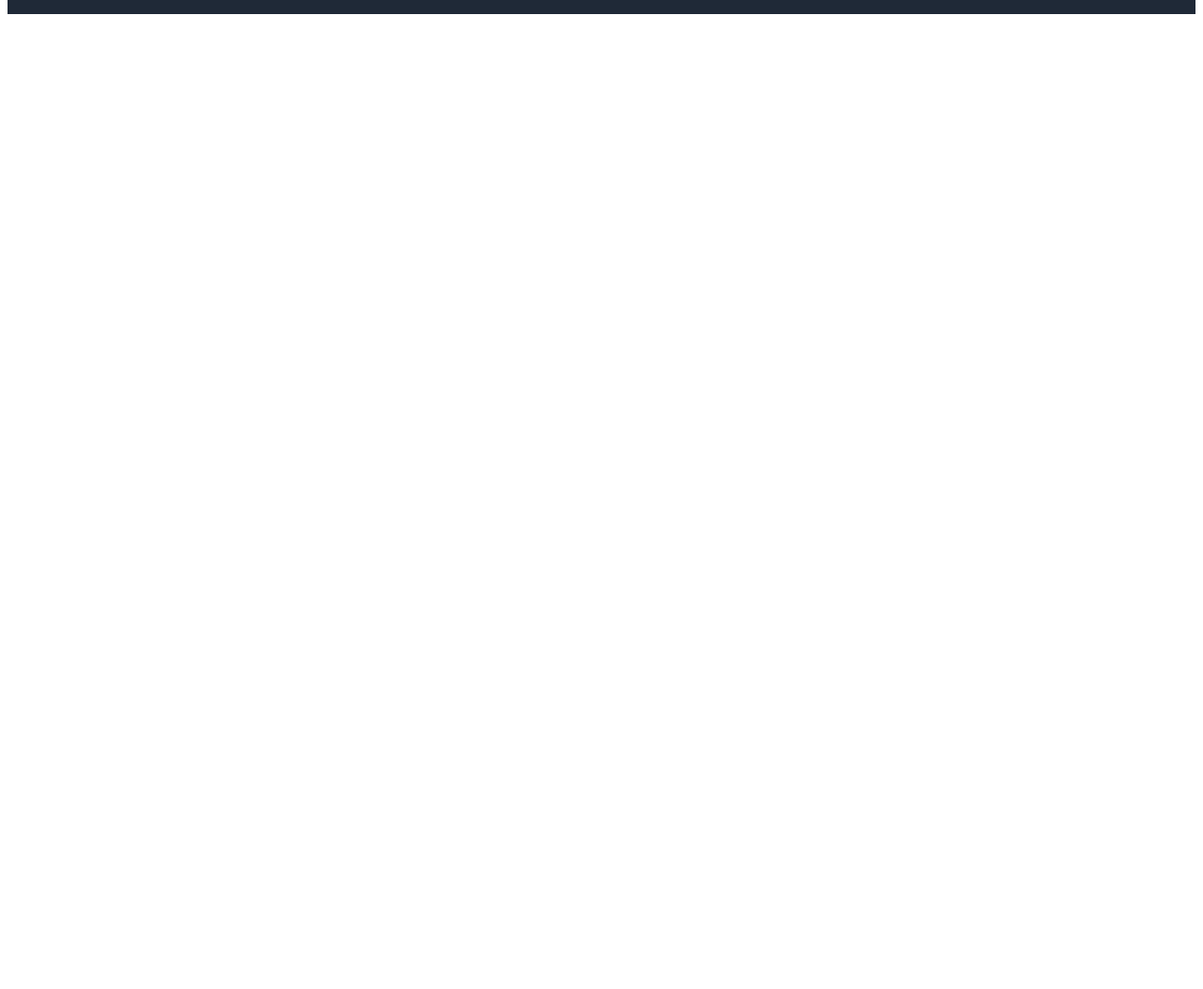
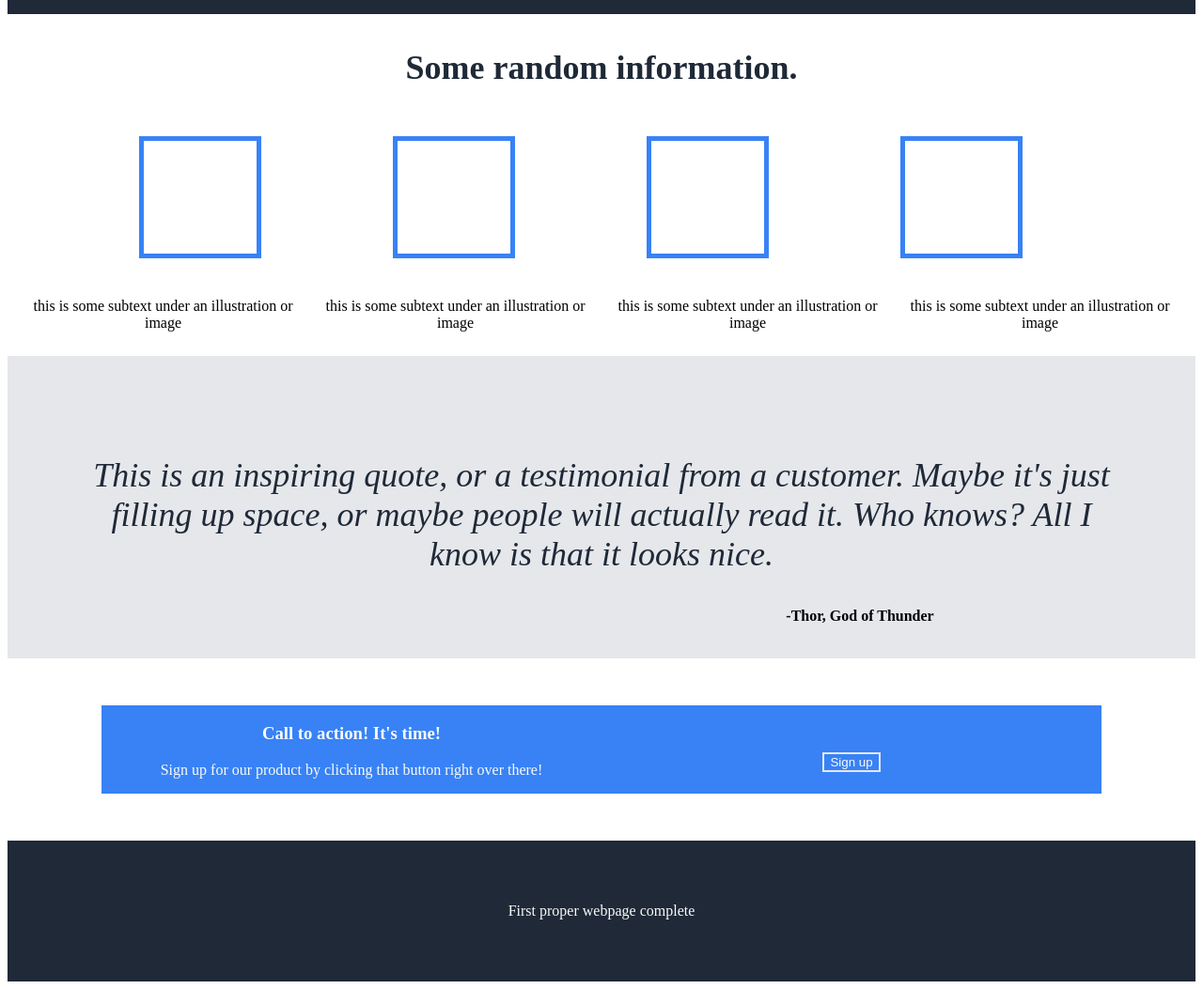
Before and after one commit to JasdebiLeon/Landing-Page, a plain HTML site: page index.html in a window 1280 px wide. Shown: the part 440-1493 px from the top of the page at 94% size. Before the commit the page ends 800 px from the top, so only its background shows below. Drawn offline with Linux system fonts and the light colour scheme.

Commit message:
Added rows 3 through 6, finished the project.

```diff
--- a/index.html
+++ b/index.html
@@ -28,5 +28,40 @@
             <p>this is a placeholder for an image</p>
         </div>
     </div>
+
+    <div class="third">
+        <div class="thirdup">
+            <p><b>Some random information.</b></p>
+        </div>
+        <div class="thirdmiddle">
+           <p class="bor"></p>
+           <p class="bor"></p>
+           <p class="bor"></p>
+           <p class="bor"></p>
+
+        </div>
+        <div class="thirddown">
+            <p>this is some subtext under an illustration or image</p>
+           <p>this is some subtext under an illustration or image</p>
+           <p>this is some subtext under an illustration or image</p>
+           <p>this is some subtext under an illustration or image</p>
+        </div>
+        <div class="fourth">
+            <p class="quotetext"><i>This is an inspiring quote, or a testimonial from a customer. Maybe it's just filling up space, or maybe people will actually read it. Who knows? All I know is that it looks nice.</i></p>
+            <p class="quote"><b>-Thor, God of Thunder</b></p>
+        </div>
+        <div class="fifth">
+            <div class="fifthleft">
+            <h3><b>Call to action! It's time!</b></h3>
+            <p>Sign up for our product by clicking that button right over there!</p>
+            </div>
+            <div class="fifthright">
+                <button type="button" class="button2">Sign up</button>
+            </div>
+        </div>
+        <div class="sixth">
+            <p>First proper webpage complete</p>
+        </div>
+    </div>
 </body>
 </html>
--- a/style.css
+++ b/style.css
@@ -41,3 +41,82 @@
     color: white;
     padding-left: 20px;
 }
+
+
+
+.thirdup {
+    text-align: center;
+    font-size: 36px;
+    color: #1F2937;
+}
+
+.thirdmiddle {
+    display: flex;
+    flex: 1;
+}
+.bor {
+    margin-left: 140px;
+    padding: 10px;
+    height: 100px;
+    width: 100px;
+    border: 5px solid #3882F6;
+}
+
+.thirddown {
+    display: flex;
+    flex: 1;
+    padding: 10px;
+    text-align: center;
+}
+
+.fourth {
+    background-color: #E5E7EB;
+    padding: 20px;
+}
+
+.quotetext {
+    font-size: 36px;
+    color: #1F2937;;
+    text-align: center;
+    padding-top: 50px;
+    padding-left: 50px;
+    padding-right: 50px;
+}
+
+.quote {
+    text-align: center;
+    padding-left: 550px;
+}
+
+.fifth {
+    display: flex;
+    background-color: #3882F6;
+    color:#F9FAF8;
+    text-align: center;
+    margin-top: 50px;
+    margin-left: 100px;
+    margin-right: 100px;
+    margin-bottom: 50px;
+}
+
+.fifthleft {
+    flex: 1;
+}
+
+.fifthright {
+    flex: 1;
+    padding-top: 50px;
+}
+
+.button2 {
+    background-color: #3882F6;
+    color:#F9FAF8;
+    border: 2px solid #E5E7EB;
+}
+
+.sixth {
+    background-color: #1F2937;
+    text-align: center;
+    color:#F9FAF8;
+    padding: 50px;
+}
```
